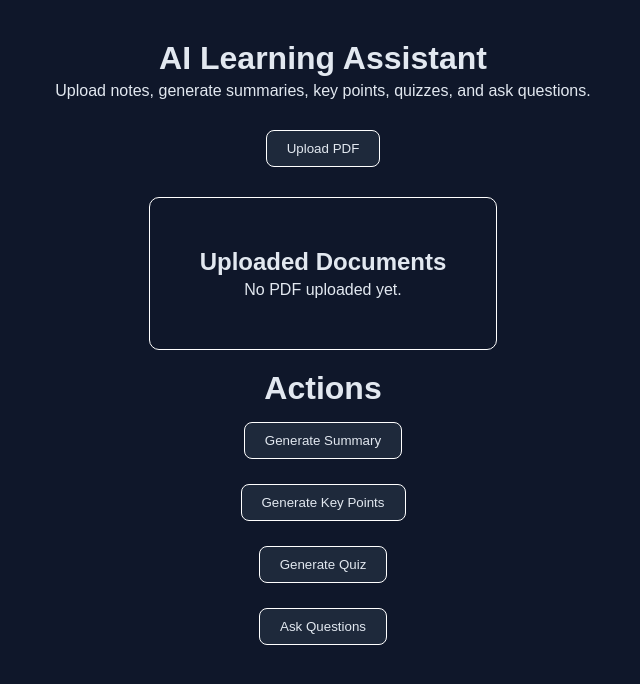
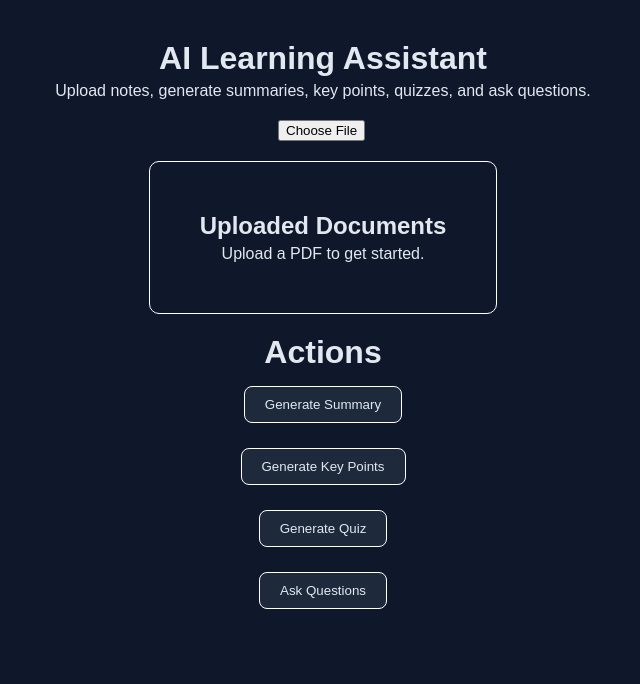
Before and after one commit to adarshmishra25/AI_Study_Assistant, a React (Vite) app: page / in a window 1280 px wide. Shown: the top 684 px of the page, without its empty margins (317-957 px from the left). Built offline with nearby package versions, Linux system fonts and the light colour scheme.

Commit message:
Showing uploaded document

```diff
--- a/src/App.css
+++ b/src/App.css
@@ -24,6 +24,15 @@ button {
   border-radius: 8px;
 }
 
+input{
+  width: 90px;
+}
+
+button:hover{
+  scale: 1.03 ;
+  transition: 0.1s all;
+}
+
 button:active{
   scale: 0.98;
 }
--- a/src/App.jsx
+++ b/src/App.jsx
@@ -1,23 +1,32 @@
+import { useState } from "react";
 import "./App.css";
 
 function App() {
+
+  const [selectedFile, setSelectedFile] = useState(null);
+
   return (
     <div className="main">
       <div className="heading">
         <h1>AI Learning Assistant</h1>
-      <p>
-        Upload notes, generate summaries, key points, quizzes, and ask
-        questions.
-      </p>
+        <p>
+          Upload notes, generate summaries, key points, quizzes, and ask
+          questions.
+        </p>
       </div>
 
 
 
-      <button>Upload PDF</button>
+
+      <input type="file" accept=".pdf" onChange={(event) => { setSelectedFile(event.target.files[0]) }} />
 
       <div className="documents">
         <h2>Uploaded Documents</h2>
-        <p>No PDF uploaded yet.</p>
+        {selectedFile ? (
+          <p>{selectedFile.name}</p>
+        ) : (
+          <p>Upload a PDF to get started.</p>
+        )}
       </div>
 
 
```
